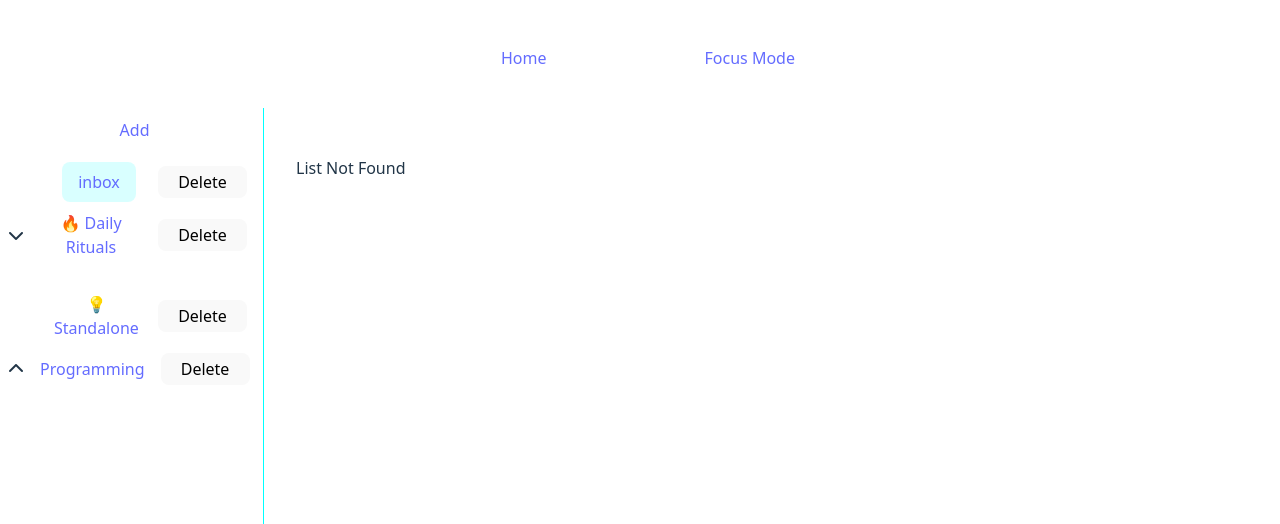
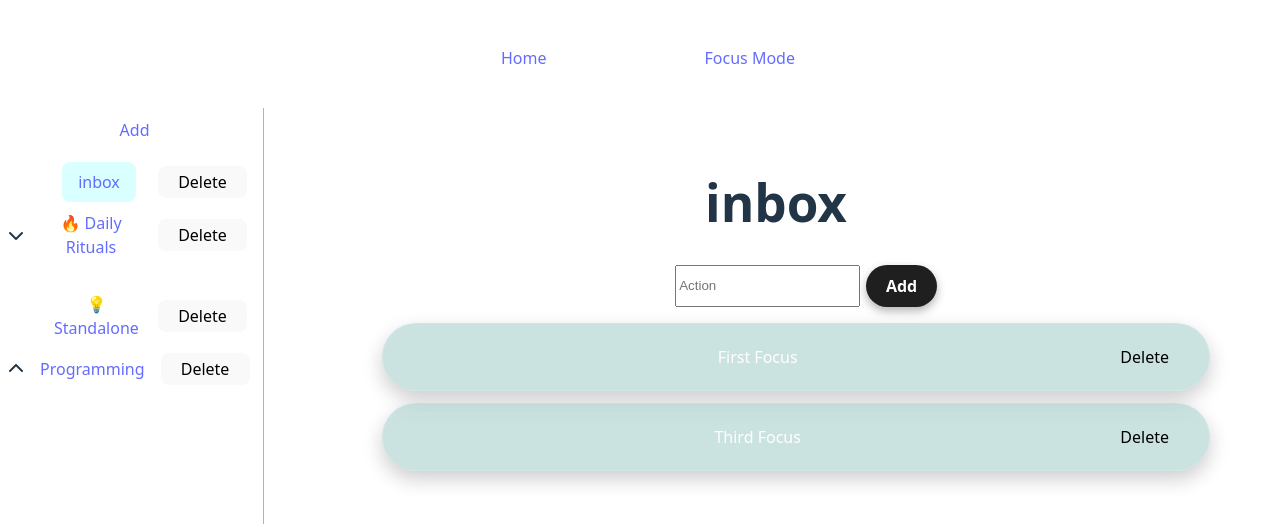
Before and after one commit to thomaswilliamscode/todo, a React (Vite) app: page /list/0 in a window 1280 px wide. Before the commit this address had no page. Shown: the top 524 px of the page. Built offline with nearby package versions, Linux system fonts and the light colour scheme.

Commit message:
more changes

```diff
--- a/src/components/AddTodoForm.tsx
+++ b/src/components/AddTodoForm.tsx
@@ -4,7 +4,7 @@ import "../Styles/add-todo-form.css";
 import { v4 as uuidv4 } from "uuid";
 
 type Props = {
-  id?: number;
+  id?: string;
   type?: string;
   mode?: "Focus";
 };
--- a/src/components/TodoList.tsx
+++ b/src/components/TodoList.tsx
@@ -13,10 +13,10 @@ export default function TodoList() {
   }
   const { sidebarState, setSidebarState } = todoContext;
   const { id } = useParams();
-  const listId = id ? Number(id) : undefined;
+  const listId = id;
   let title = "test";
 
-  function todoDelete(passedId: number) {
+  function todoDelete(passedId: string) {
     const newMap = sidebarState.data.map((obj) => {
       if (obj.type === "list" && obj.id === listId) {
         const newTodos = obj.todos.filter((t: Todo) => t.id !== passedId);
@@ -71,7 +71,7 @@ export default function TodoList() {
     <div>
       <h1 className="title">{title}</h1>
       <div id="list-todo">
-        <AddTodoForm id={listId} type={"list"} />
+        <AddTodoForm id={listId ?? ""} type="list" />
       </div>
 
       <ul>{listItem()}</ul>
```
